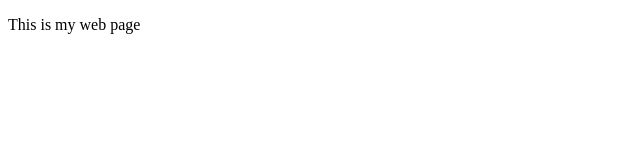
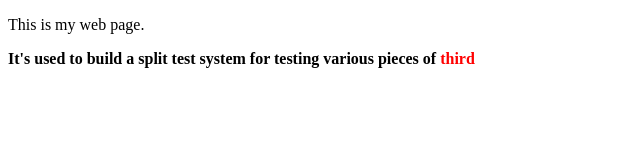
Before and after one commit to pattonwebz/mvtees, a plain HTML site: page index.html in a window 1280 px wide. Shown: the whole page, without its empty margins (0-640 px from the left). Drawn offline with Linux system fonts and the light colour scheme.

Commit message:
Move mock tests to the index.html file. better docs in the main file.

```diff
--- a/index.html
+++ b/index.html
@@ -6,14 +6,83 @@
 	<script src="mvtees.js"></script>
 </head>
 <body>
-	<p>This is my web page</p>
+	<p id="opener">This is my web page.</p>
+	<p id="main">It's used to build a split test system for testing various pieces of <span id="testelement">content</span></p>
+	<!-- This is the test script and should likely be externalised -->
 	<script>
 
-		document.addEventListener("DOMContentLoaded", function() {
 		var mvtname = 'mvtees_test';
-			var mvtdebug = true;
+		var mvtdebug = false;
 
 		let p = new MVTees(mvtname, mvtdebug);
+
+		// add a test with 3 variants that changes some text in the page.
+		p.add_test({
+			name: 'test1',
+			data: 'first',
+			varients: {
+				test1_1: {
+					onChosen: function() {
+						console.log( 'test1_1 was chosen' );
+						let el = document.getElementById('testelement');
+						el.innerHTML = 'text';
+					},
+				},
+				test1_2: {
+					onChosen: function() {
+						console.log( 'test1_2 was chosen' );
+						let el = document.getElementById('testelement');
+						el.innerHTML = 'code';
+					}
+				},
+				test1_3: {
+					onChosen: function() {
+						console.log( 'test1_3 was chosen' );
+						let el = document.getElementById('testelement');
+						el.innerHTML = 'third';
+						el.style.color = 'red';
+					}
+				}
+			}
+		});
+
+		p.add_test({
+			name: 'test2',
+			data: 'second',
+			varients: {
+				test2_1: {
+					onChosen: function() {
+						console.log( 'test2_1 was chosen' );
+					}
+				},
+				test2_2: {
+					onChosen: function() {
+						console.log( 'test2_2 was chosen' );
+						document.getElementById('opener').style.color = "#666";
+					}
+				}
+			}
+		});
+
+		p.add_test({
+			name: 'test3',
+			varients: {
+				var1: {
+					test_type: 'basic',
+					onChosen: function() {
+						console.log( 'var1 was chosen' );
+						document.getElementById('main').style.fontWeight = "600";
+					}
+				},
+				var2: {
+					onChosen: function() {
+						console.log( 'var2 was chosen' );
+					}
+				}
+			}
+		});
+
+		p.run_tests();
 
 		p.do_test({
 			name: 'testext',
@@ -42,10 +111,6 @@
 				},
 			}
 		});
-			// console.log( p.get_local_storage( 'testext' ) );
-
-			// console.log( 'uuid: ' + MVTees.generate_uuidv4() );
-		});
 
 	</script>
 </body>
--- a/mvtees.js
+++ b/mvtees.js
@@ -13,20 +13,16 @@ class MVTees {
 
 	// constructor to do instasiate tasks (this).
 	constructor( name, debug ) {
-		// set.
+
+		// Set some base properties of the class.
+		// A name, a tests array and debug flag.
 		this.name = name || 'mvtees';
 		this.tests = [];
 		// debug toggle.
 		this.debug = debug || false;
 
-		// determine if this user is in a test already.
+		// Determine if this user is already got an ID.
 		this.user = this.get_user_id();
-
-		// this is only present in dev.
-		this.dev_mock_tests();
-
-		// run the tests.
-		this.run_tests();
 
 	}
 
@@ -105,11 +101,23 @@ class MVTees {
 		return result;
 	}
 
+	/**
+	 * Helper function to set some values to local storage.
+	 *
+	 * @param {string} key the key we'll save to local storage with.
+	 * @param {mixed}  obj the data we're putting into local storage.
+	 */
 	set_local_storage( key, obj ) {
 		var storage = window.localStorage;
 		storage.setItem( this.name + '-' + key, JSON.stringify( obj, null, 4 ) );
 	}
 
+	/**
+	 * Helper function to get values from local storage.
+	 *
+	 * @param {string} key the key we want to get data for.
+	 * @return {mixed}     maybe return the data from local storage.
+	 */
 	get_local_storage( key ) {
 		var storage = window.localStorage;
 		if ( storage ) {
@@ -123,23 +131,40 @@ class MVTees {
 		}
 	}
 
+	/**
+	 * Convenience method to perform tests at creation.
+	 *
+	 * @param {object} test should be a test object.
+	 */
 	do_test( test ){
 		this._run_test( test );
 	}
 
+	/**
+	 * Adds a test object to the tests array of the class.
+	 *
+	 * @param {object} test a test object to maybe add.
+	 * @return {mixed}       returns false on failuire null on success.
+	 */
 	add_test( test ){
+		if ( this.debug ) {
+			console.log( test );
+		}
 		// test that we have the required values.
-		if ( test.name !== null ) {
+		if ( test.name === null ) {
 			console.log( 'No name was passed when adding a test.' );
-			return;
+			return false;
 		}
 		if ( test.data === null ) {
 			console.log( 'No test data was passed when adding a test.' );
-			return;
+			return false;
 		}
 		this.tests.push( test )
 	}
 
+	/**
+	 * Loops through all the tests array and triggers each test to run.
+	 */
 	run_tests(){
 		let length = this.tests.length;
 		for ( let i = 0; i < length; i++ ) {
@@ -151,6 +176,13 @@ class MVTees {
 		}
 	}
 
+	/**
+	 * This is the actual test runner function. It runs the vorrect varient for
+	 * the given user based on previous selection - or it does the selection.
+	 *
+	 * @param {object} test a test object to run.
+	 * @return {[type]}
+	 */
 	_run_test( test ) {
 		// make sure we got a test passed.
 		if ( test ) {
@@ -181,6 +213,10 @@ class MVTees {
 			}
 		}
 	}
+
+	/**
+	 * This function is just to mock adding of tests and is used in dev only.
+	 */
 	dev_mock_tests() {
 		this.tests.push({
 			name: 'test1',
```
Lines whose indentation alone changed are shown as unchanged.
